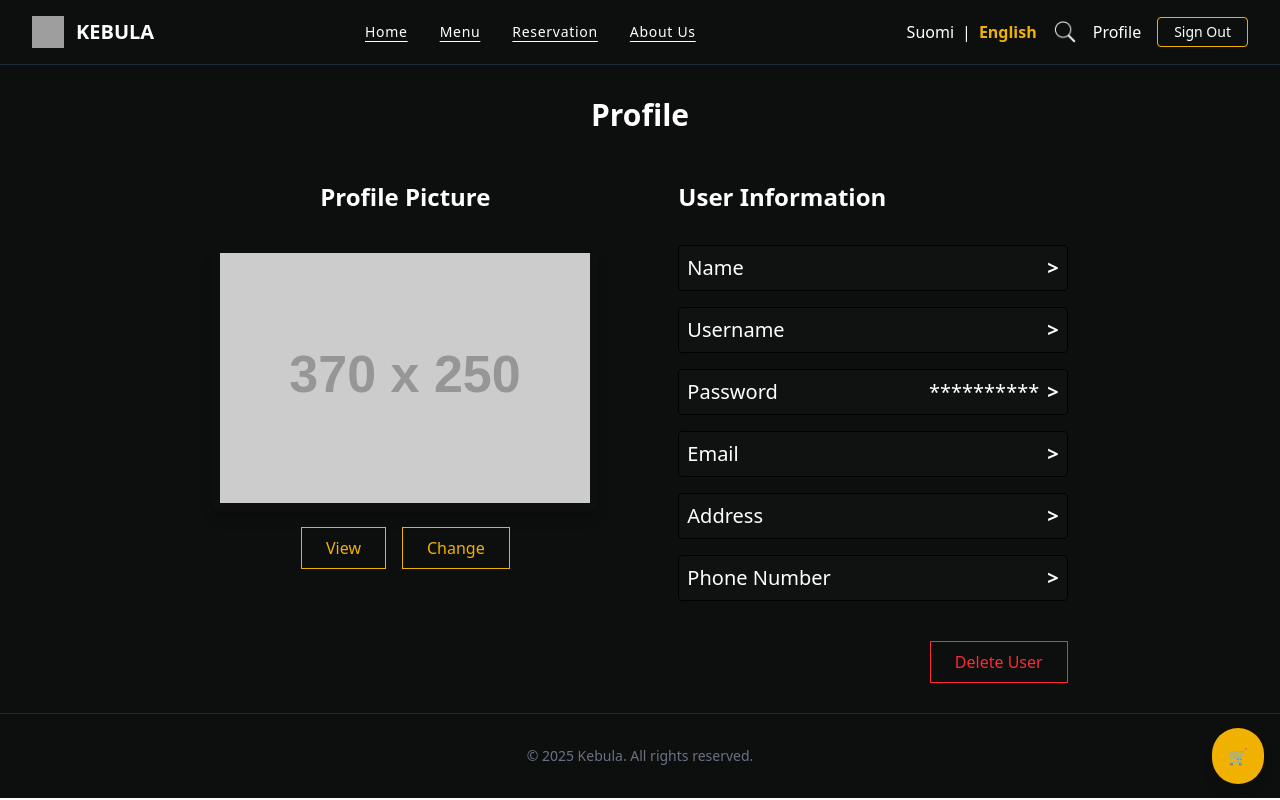
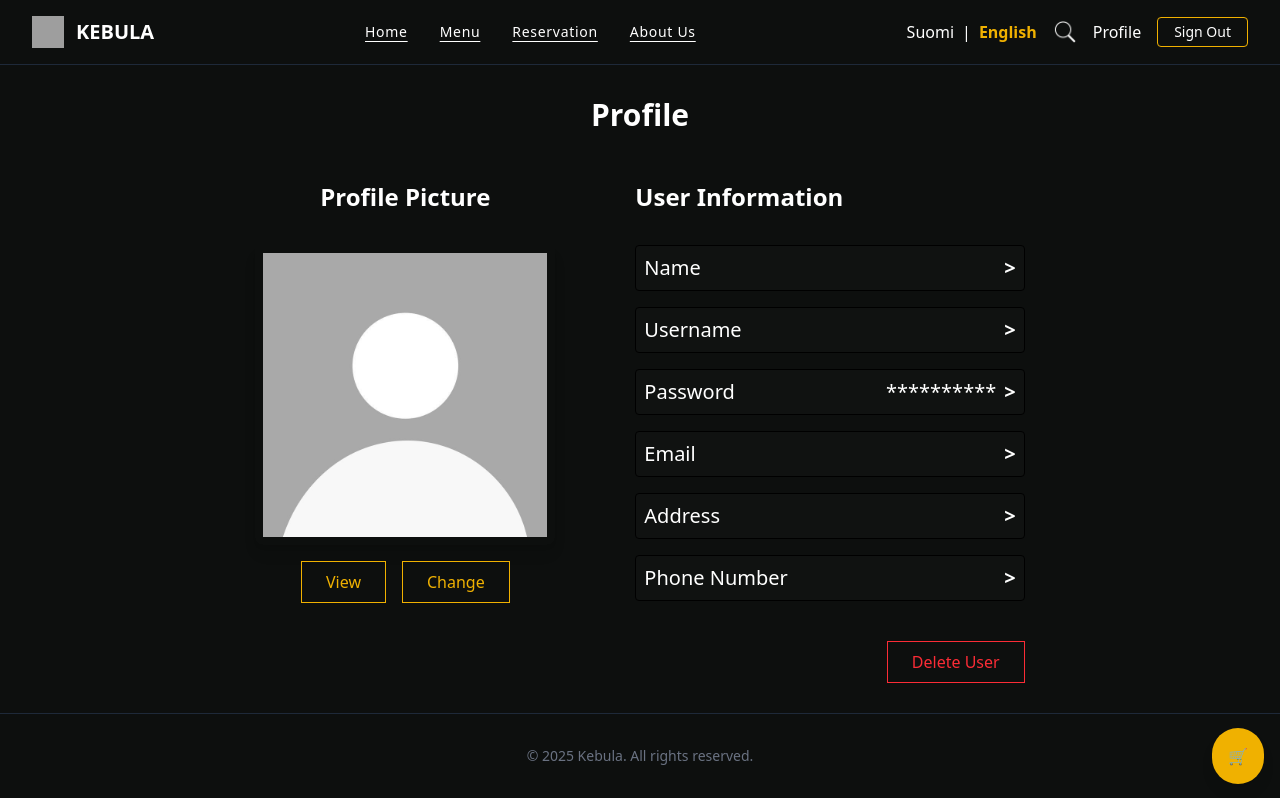
Before and after one commit to JarkkoKarki/Web-Project, a React (Vite) app: page /profile in a window 1280 px wide. Built offline with nearby package versions, Linux system fonts and the light colour scheme; grey boxes are pictures that could not be loaded.

Commit message:
feat: enhance ProfilePicture component with image upload and display functionality
todo: save img to backend

```diff
--- a/src/components/ProfilePicture.jsx
+++ b/src/components/ProfilePicture.jsx
@@ -1,24 +1,92 @@
-import React from 'react'
-import { useTranslation } from 'react-i18next';
+import React, {useState, useRef} from 'react';
+import {useTranslation} from 'react-i18next';
+// import {useUpdateUser} from './hooks/apiHooks';
+import DefaultImage from '../assets/images/default-avatar.jpg';
 
 export const ProfilePicture = () => {
   const {t} = useTranslation();
-  const handleClick = () => {
-    console.log("Button clicked")
-  }
+  // const updateUserApi = useUpdateUser();
+  const [avatar, setAvatar] = useState(DefaultImage);
+  const fileUploadRef = useRef();
+
+  const handleImgUpload = async (e) => {
+    e.preventDefault();
+    fileUploadRef.current.click();
+  };
+
+  const uploadImgDisplay = () => {
+    const uploadedFile = fileUploadRef.current.files[0];
+    const cachedURL = URL.createObjectURL(uploadedFile);
+    if (!uploadedFile) {
+      return;
+    }
+    setAvatar(cachedURL);
+  };
+
+  const saveImg = async () => {
+    // TODO: implement save image functionality
+    console.log('img', fileUploadRef.current.files[0]);
+  };
+
+  // Subject to change(?)
+  const viewImg = () => {
+    const uploadedFile = fileUploadRef.current.files[0];
+    if (!uploadedFile) {
+      return;
+    }
+    const cachedURL = URL.createObjectURL(uploadedFile);
+    window.open(cachedURL, '_blank');
+  };
 
   return (
-    <div className='flex flex-col items-center space-y-4 h-full'>
-      <h3 className=' text-center font-bold text-2xl mb-8'>{t("profilePage.profile-picture")}</h3>
-      <img src="https://placehold.co/370x250" alt="Profile" className='object-cover rounded-lg shadow-lg p-2' />
-      <div className='flex flex-row items-center justify-center space-x-4'>
-        <button onClick={handleClick} className='"mt-6 px-6 py-2 border border-yellow-500 text-yellow-500 hover:bg-yellow-500 hover:text-black transition inline-block cursor-pointer'>
-        {t("profilePage.view")}</button>
-        <button onClick={handleClick} className='"mt-6 px-6 py-2 border border-yellow-500 text-yellow-500 hover:bg-yellow-500 hover:text-black transition inline-block cursor-pointer'>
-        {t("profilePage.change")}</button>
+    <div className="flex h-full flex-col items-center space-y-4">
+      <h3 className="mb-8 text-center text-2xl font-bold">
+        {t('profilePage.profile-picture')}
+      </h3>
+      <img
+        src={avatar}
+        alt="Profile"
+        className="h-[300px] w-[300px] rounded-lg object-cover p-2 shadow-lg"
+      />
+      <div className="flex flex-row items-center justify-center space-x-4">
+        <button
+          type="button"
+          onClick={viewImg}
+          className='"mt-6 inline-block cursor-pointer border border-yellow-500 px-6 py-2 text-yellow-500 transition hover:bg-yellow-500 hover:text-black'
+        >
+          {t('profilePage.view')}
+        </button>
+        <form encType="multipart/form-data">
+          <button
+            onClick={handleImgUpload}
+            type="submit"
+            className='"mt-6 inline-block cursor-pointer border border-yellow-500 px-6 py-2 text-yellow-500 transition hover:bg-yellow-500 hover:text-black'
+          >
+            {t('profilePage.change')}
+          </button>
+          <input
+            title="file"
+            type="file"
+            accept="image/png, image/jpg, image/jpeg"
+            ref={fileUploadRef}
+            onChange={uploadImgDisplay}
+            hidden
+          />
+        </form>
+      </div>
+      <div>
+        {avatar !== DefaultImage && (
+          <button
+            type="button"
+            onClick={saveImg}
+            className="mt-6 cursor-pointer border border-yellow-500 px-6 py-2 text-yellow-500 transition hover:bg-yellow-500 hover:text-black"
+          >
+            {t('profilePage.save-img')}
+          </button>
+        )}
       </div>
     </div>
-  )
-}
+  );
+};
 
-export default ProfilePicture
+export default ProfilePicture;
--- a/src/components/hooks/apiHooks.js
+++ b/src/components/hooks/apiHooks.js
@@ -42,8 +42,6 @@ const useUser = () => {
 
     const userResult = await fetchData(url + '/auth/me', fetchOptions);
 
-    // console.log('userResult', userResult);
-
     return userResult;
   }, []);
 
```
Also changed, not shown: src/assets/images/default-avatar.jpg (added).
